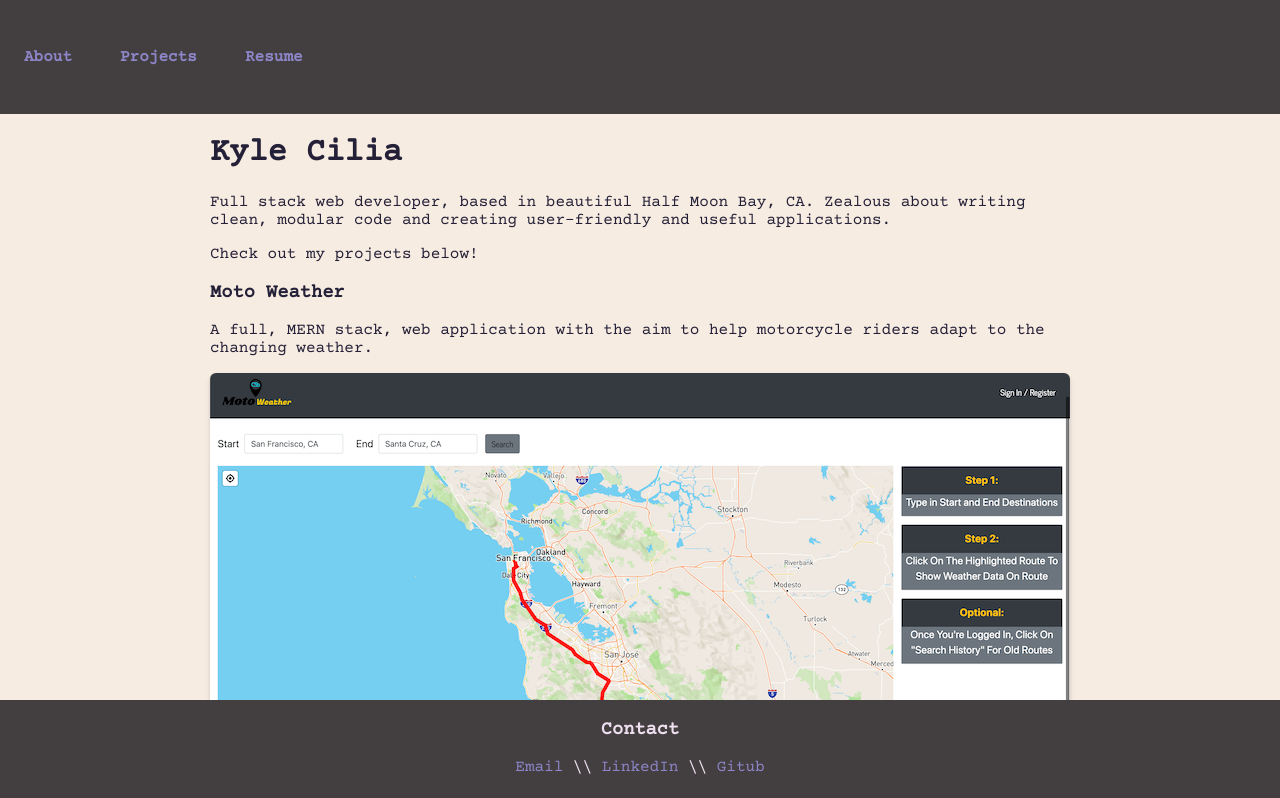
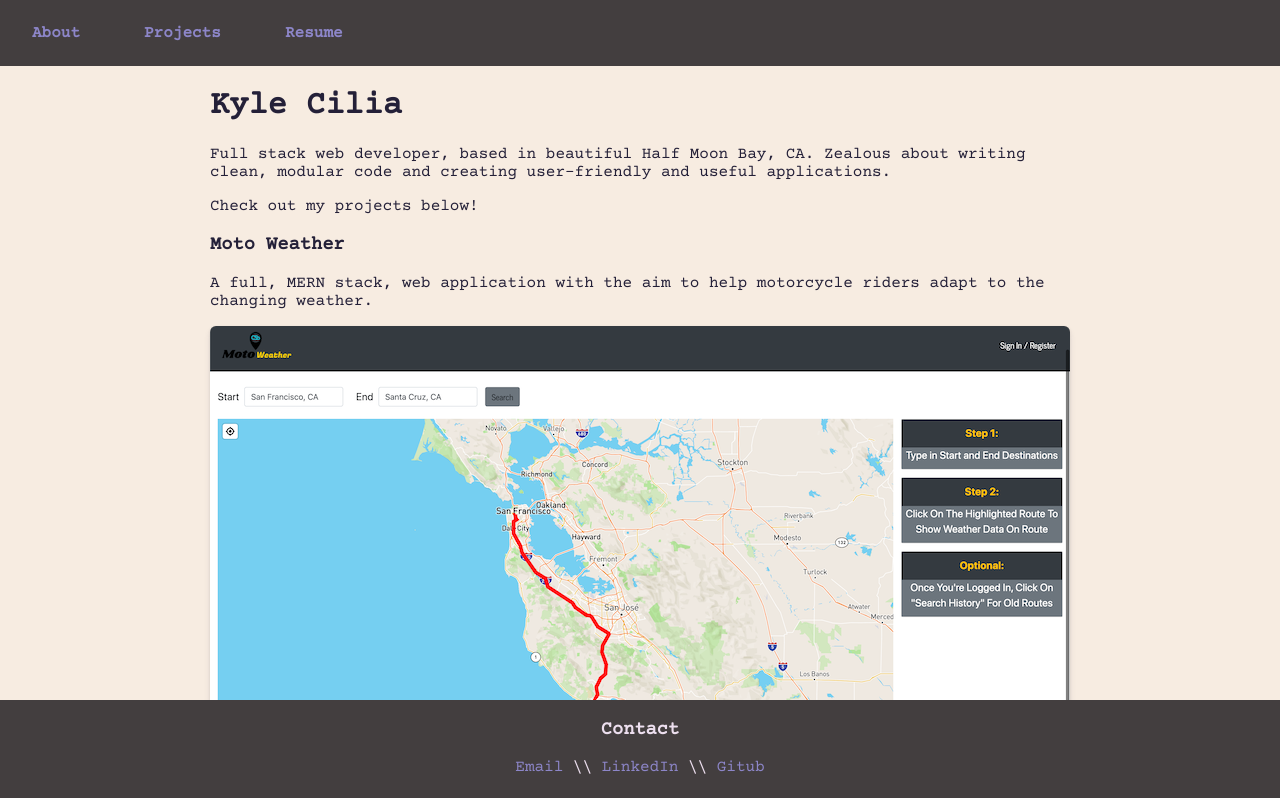
Before and after one commit to freshmangoes/portfolio, a React (Create React App) app: page / in a window 1280 px wide. Shown: the top 798 px of the page. Built offline with nearby package versions, Linux system fonts and the light colour scheme.

Commit message:
Removes some unused CSS and code segments and adds more spacing to navbar

```diff
--- a/src/App.css
+++ b/src/App.css
@@ -7,38 +7,3 @@
   margin-right: auto;
   padding: 0 2em 0 2em;
 }
-
-.App-logo {
-  height: 40vmin;
-  pointer-events: none;
-}
-
-@media (prefers-reduced-motion: no-preference) {
-  .App-logo {
-    animation: App-logo-spin infinite 20s linear;
-  }
-}
-
-.App-header {
-  background-color: #282c34;
-  min-height: 100vh;
-  display: flex;
-  flex-direction: column;
-  align-items: center;
-  justify-content: center;
-  font-size: calc(10px + 2vmin);
-  color: white;
-}
-
-.App-link {
-  color: #61dafb;
-}
-
-@keyframes App-logo-spin {
-  from {
-    transform: rotate(0deg);
-  }
-  to {
-    transform: rotate(360deg);
-  }
-}
--- a/src/components/Nav/Nav.js
+++ b/src/components/Nav/Nav.js
@@ -9,9 +9,15 @@ const Nav = () => {
 	return (
 		<div className='navbar-container'>
 			<nav className='navbar' id='navbar'>
-				<a className='hvr-float' href='#contact'>About</a>
-				<a className='hvr-float' href='#projects'>Projects</a>
-				<a className='hvr-float' href='./assets/Resume.pdf'>Resume</a>
+				<div className='hvr-float'>
+					<a href='#contact'>About</a>
+				</div>
+				<div className='hvr-float'>
+					<a href='#projects'>Projects</a>
+				</div>
+				<div className='hvr-float'>
+					<a href='./assets/Resume.pdf'>Resume</a>
+				</div>
 			</nav>
 		</div>
 	);
--- a/src/components/Nav/Navbar.css
+++ b/src/components/Nav/Navbar.css
@@ -40,6 +40,7 @@
 .navbar a {
 	position: relative;
 	margin: 1.5em;
+	padding: 0.5em;
 	text-decoration: none;
 	font-weight: bold;
 	color: #8d86c9;
```
